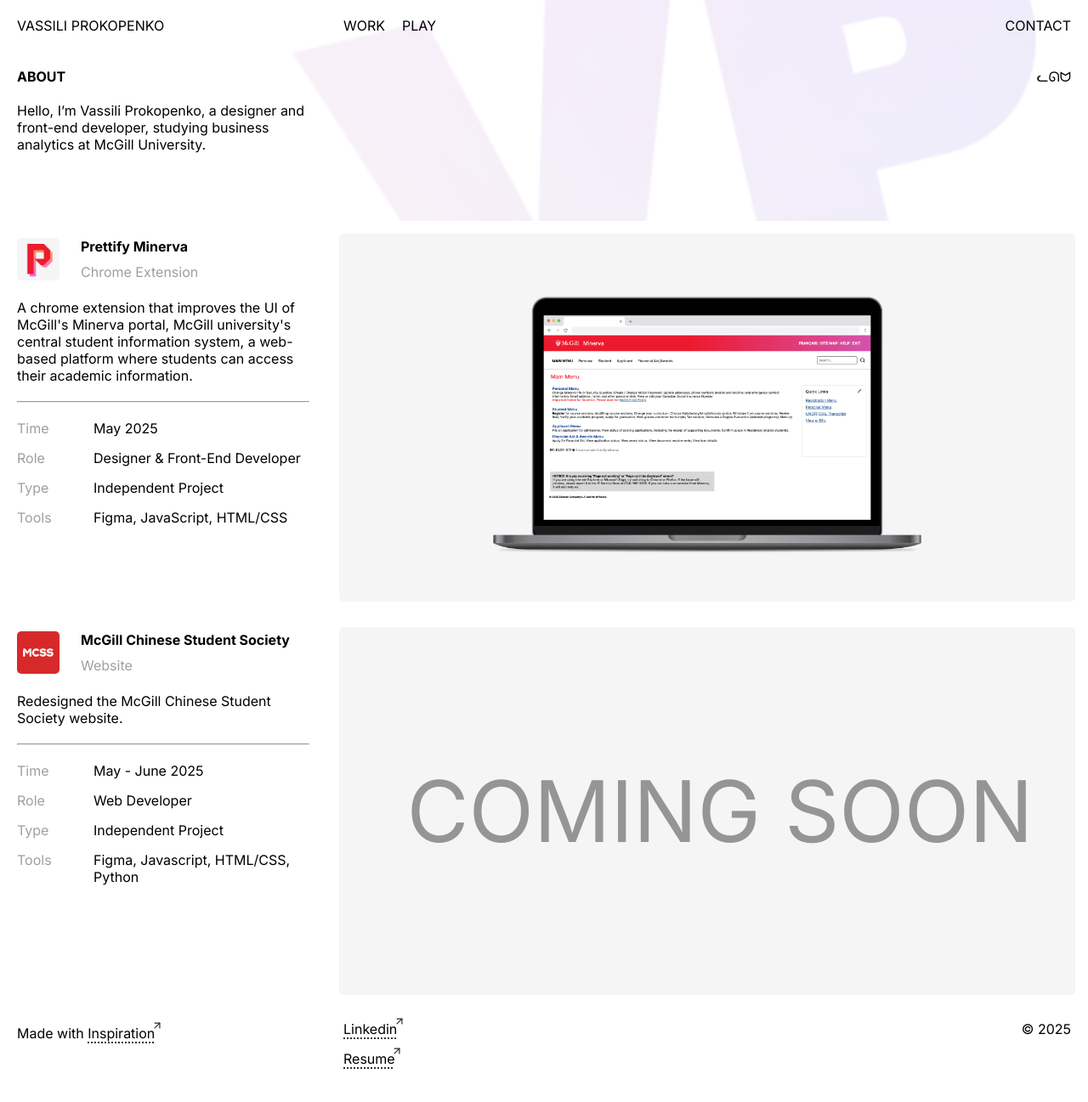
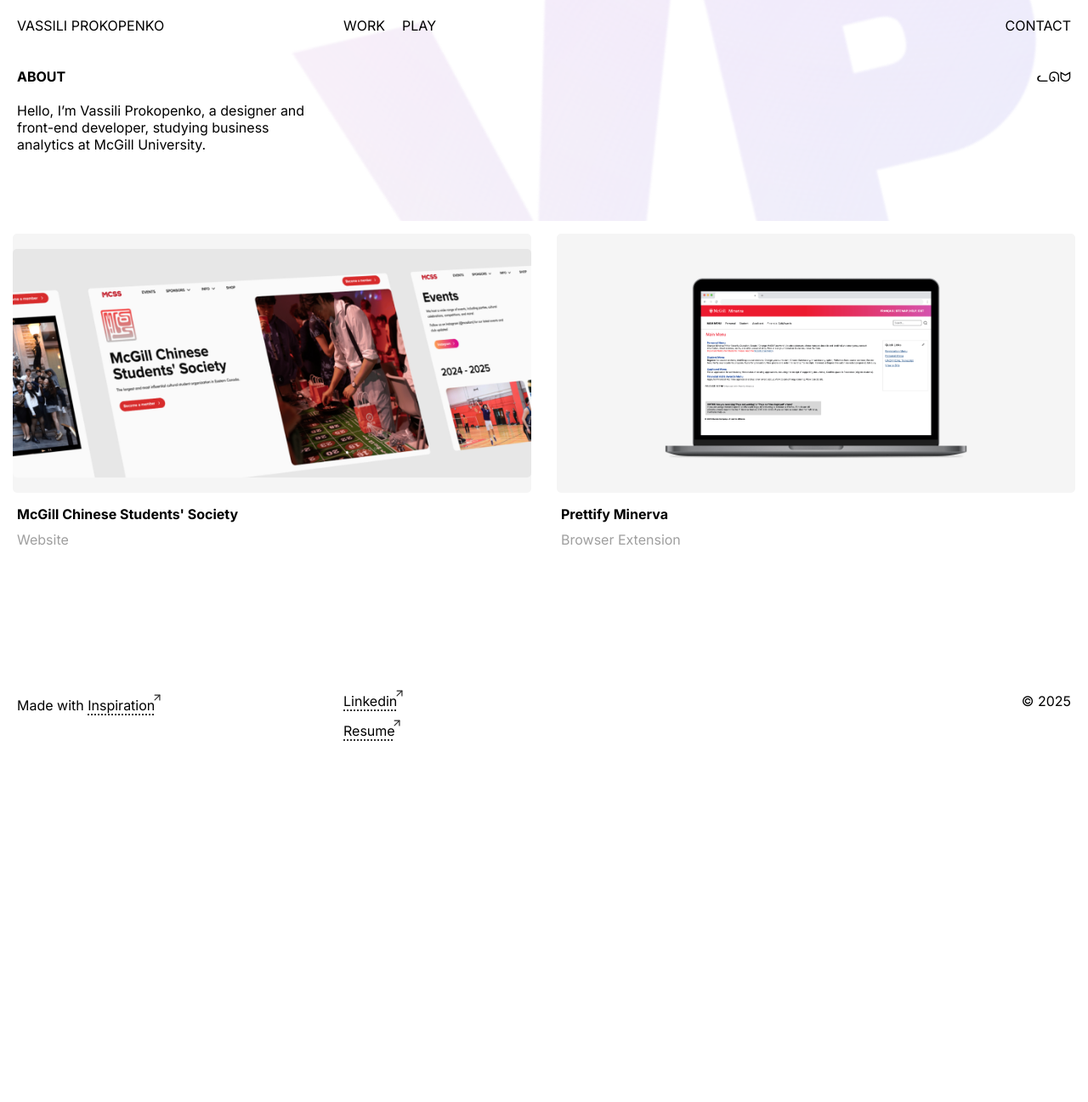
Before and after one commit to VassiliProko/portfolio_website, a Jekyll site: the page built from index.html, in a window 1280 px wide and 1386 px high. Shown: the top 1297 px of the window at 85% size. Built offline with Jekyll 4.4.1, drawn with Linux system fonts in a browser that asks for light colours.

Commit message:
add mcss

```diff
--- a/cursor.js
+++ b/cursor.js
@@ -67,6 +67,16 @@
             label.textContent = 'VIEW';
             cursor.appendChild(label);
         }
+        document.querySelectorAll('.project-image').forEach(link => {
+            link.addEventListener('mouseenter', () => {
+                clearCursorHover();
+                cursor.classList.add('cursor-hover', 'show-label'); // Add both hover and label
+            });
+            link.addEventListener('mouseleave', () => {
+                clearCursorHover();
+                cursor.classList.remove('show-label'); // Remove label on mouse out
+            });
+        });
 
         // Hide cursor when mouse leaves the window
         document.addEventListener('mouseout', function(e) {
--- a/index.html
+++ b/index.html
@@ -43,7 +43,31 @@
     </header>
 </div>
 <main class="main" id="main">
-    <section class="row" aria-labelby="prettify-minerva-title">
+    <div class="row mb-120">
+        <div class="col">
+            <a href="mcss">
+                <div class="project-image">
+                    <img src="images/mcss/mcss-header-image.jpg" alt="MCSS Project Image" style="width: 100%;">
+                </div>
+                <div class="project-paragraph pad-md">
+                    <h1 class="mb-10">McGill Chinese Students' Society</h1>
+                    <h2>Website</h2>
+                </div>
+            </a>
+        </div>
+        <div class="col">
+            <a href="prettify-minerva">
+                <div class="project-image">
+                    <img src="images/index/prettify_minerva_project.png" alt="Prettify Minerva Project Image"">
+                </div>
+                <div class="project-paragraph pad-md">
+                    <h1 class="mb-10">Prettify Minerva</h1>
+                    <h2>Browser Extension</h2>
+                </div>
+            </a>
+        </div>
+    </div>
+    <!-- <section class="row" aria-labelby="prettify-minerva-title">
         <div class="col-30">
             <div class="row mb-10">
                 <div class="project-icon">
@@ -82,7 +106,7 @@
                 </a>
             </div>
         </div>
-    </div>
+    </section>
 
     <section class="row" aria-labelledby="mcss-title">
         <div class="col-30">
@@ -121,7 +145,7 @@
                 <div style="font-size: 100px; margin-left: 30px; color: #959595; user-select: none;">COMING SOON</div>
             </div>
         </div>
-    </div>
+    </section> -->
 </main>
 <div id="custom-cursor"></div>
 <script src="cursor.js"></script>
--- /dev/null
+++ b/mcss.html
@@ -0,0 +1,107 @@
+---
+layout: default
+title: MCSS
+no_footer: true
+---
+
+<main class="main">
+    <div class="navbar-spacer" id="top-pm"></div>
+    <div class="row case-header-image">
+        <img src="images/mcss/mcss-header-image.jpg" alt="MCSS Website">
+    </div>
+    <div class="full-height-row">
+        <div class="left-col">
+            <section class="row" aria-label="MCSS Project Details">
+                <div class="project-icon">
+                    <img src="images/icons/mcss-icon.jpg" alt="MCSS Icon">
+                </div>
+                <div class="project-title-description">
+                    <h1 class="mb-10">McGill Chinese Students' Society</h1>
+                    <h2 class="mb-10">Website</h2>
+                </div>
+            </section>
+
+            <a href="https://mcss.ca/" target="_blank" rel="noopener noreferrer" class="project-link">
+                View Website <svg xmlns="http://www.w3.org/2000/svg" width="24" height="24" viewBox="0 0 24 24" fill="none" stroke="currentColor" stroke-width="2" stroke-linecap="round" stroke-linejoin="round" class="lucide lucide-square-arrow-out-up-right-icon lucide-square-arrow-out-up-right" style="margin-left: auto;"><path d="M21 13v6a2 2 0 0 1-2 2H5a2 2 0 0 1-2-2V5a2 2 0 0 1 2-2h6"/><path d="m21 3-9 9"/><path d="M15 3h6v6"/></svg>
+            </a>
+            <a href="https://github.com/Dev-MCSS/mcss-website" target="_blank" rel="noopener noreferrer" class="project-link mb-40">
+                View on Github <svg xmlns="http://www.w3.org/2000/svg" width="24" height="24" viewBox="0 0 24 24" fill="none" stroke="currentColor" stroke-width="2" stroke-linecap="round" stroke-linejoin="round" class="lucide lucide-square-arrow-out-up-right-icon lucide-square-arrow-out-up-right" style="margin-left: auto;"><path d="M21 13v6a2 2 0 0 1-2 2H5a2 2 0 0 1-2-2V5a2 2 0 0 1 2-2h6"/><path d="m21 3-9 9"/><path d="M15 3h6v6"/></svg>
+            </a>
+
+            <section class="project-bookmarks">
+            </section>
+        </div>
+
+        <div class="right-col">
+                <div class="row mb-30">
+                    <div class="col">
+                        <h2 class="mb-15">TIME</h2>
+                        <p class="mb-10">June 2025 - July 2025</p>
+                    </div>
+                    <div class="col">
+                        <h2 class="mb-15">ROLE</h2>
+                        <p class="mb-10">Designer & Web Developer</p>
+                    </div>
+                    <div class="col">
+                        <h2 class="mb-15">TOOLS</h2>
+                        <p class="mb-10">Figma, Vue.js, Cloudinary, Netlify, PageSpeed Insights</p>
+                    </div>
+                    <div class="col"></div>
+                </div>
+
+                <div class="row mb-40">
+                    <div class="project-paragraph">
+                        <h2>OVERVIEW</h2>
+                        <p>
+                            The McGill Chinese Students’ Society website has existed for over a decade, facing multitude styles developed by each cohorts web developers. With the website existing with the goal of representing the society’s mission of spreading Chinese culture at McGill. As the new Webmaster for 2025 I decided to redesign the website approaching it from a usability and appearance standpoint, introducing mobile responsiveness and an updated cleaner aesthetic.                    </p>
+                    </div>
+                </div>
+
+                <div class="row mb-20">
+                    <div class="project-paragraph mb-30">
+                        <h2>OLD</h2>
+                        <ul class="list">
+                            <li>No call to action in hero section</li>
+                            <li>No textual information on home page</li>
+                            <li>Poor padding and center text alignment</li>
+                            <li>Bare textual hierarchy</li>
+                        </ul>
+                    </div>
+                    <img src="images/mcss/main-menu-old.jpg" alt="Old Main Menu" class="mb-20 dropshadow">
+                </div>
+
+
+                <div class="row mb-40">
+                    <h2 class="mb-20">NEW</h2>
+                    <img src="images/mcss/main-menu-new.jpg" alt="New Main Menu" class="mb-20 dropshadow">
+                </div>
+
+                <div class="row mb-20">
+                    <div class="project-paragraph mb-30">
+                        <h2>BUILDING & DEPLOYMENT</h2>
+                        <ul class="list">
+                            <li>Coded using Vue.js framework</li>
+                            <li>Hosted via Netlify</li>
+                            <li>Image delivery via Cloundinary (bandwidth optimization)</li>
+                        </ul>
+                    </div>
+                    <img src="images/mcss/building&deployment.jpg" alt="Build & Deployment" class="mb-20" style="max-width: 600px;">
+                </div>
+
+                <div class="row mb-120">
+                    <div class="project-paragraph mb-30">
+                        <h2>RESULTS</h2>
+                        <p class="mb-20">
+                            Fixing the various UX/UI flaws in the old design was a challenge of determining the optimal content layout for each page. At the same time, I slightly redefined the style guide to better incorporate MCSS’s brand red and associated fonts.
+                        </p>
+                        <ul class="list">
+                            <li>Improved Google PageSpeed Insight scores, decreasing load times by over 50%</li>
+                            <li>Launched fully responsive site with mobile-first design</li>
+                        </ul>
+                    </div>
+                </div>
+
+            {% include short-footer.html %}
+        </div>
+    </div>
+</main>
--- a/style.css
+++ b/style.css
@@ -540,6 +540,7 @@
     background-color: var(--light-gray-color);
     border-radius: 5px;
     aspect-ratio: 2 / 1;
+    overflow: hidden;
 }
 
 .project-image a {
@@ -742,3 +743,14 @@
 .image-comparison input[type="range"] {
   cursor: grab;
 }
+
+.list {
+    list-style: disc;
+    padding-left: 1rem;
+    list-style-position: inside;
+}
+
+.pad-md {
+    padding: 20px;
+    padding-top: 0;
+}
```
Also changed, not shown: prettify-minerva.html (+1 -9 lines), images/mcss/building&deployment.jpg (added), images/mcss/main-menu-new.jpg (added), images/mcss/main-menu-old.jpg (added), images/mcss/mcss-header-image.jpg (added), 2 other files.
